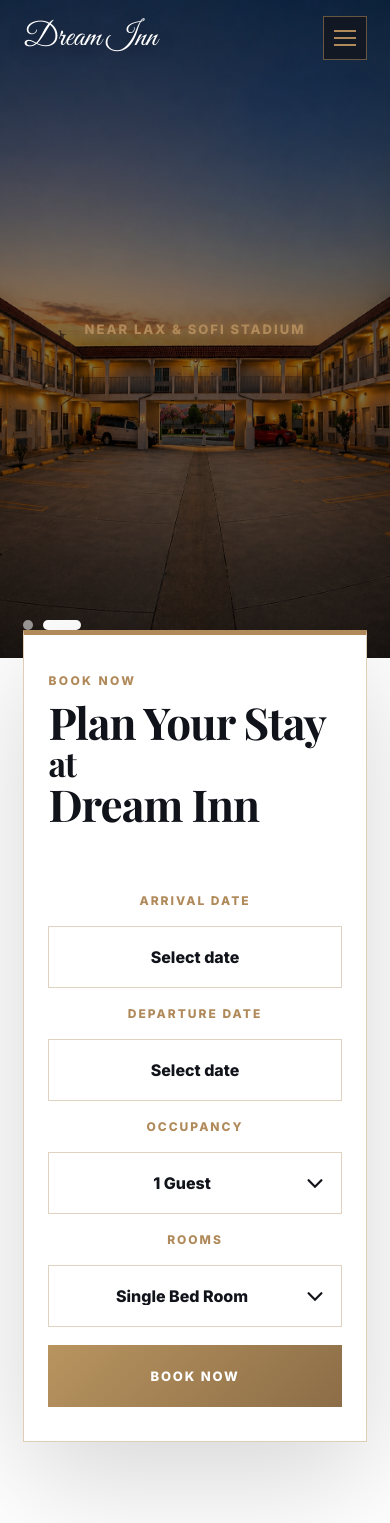
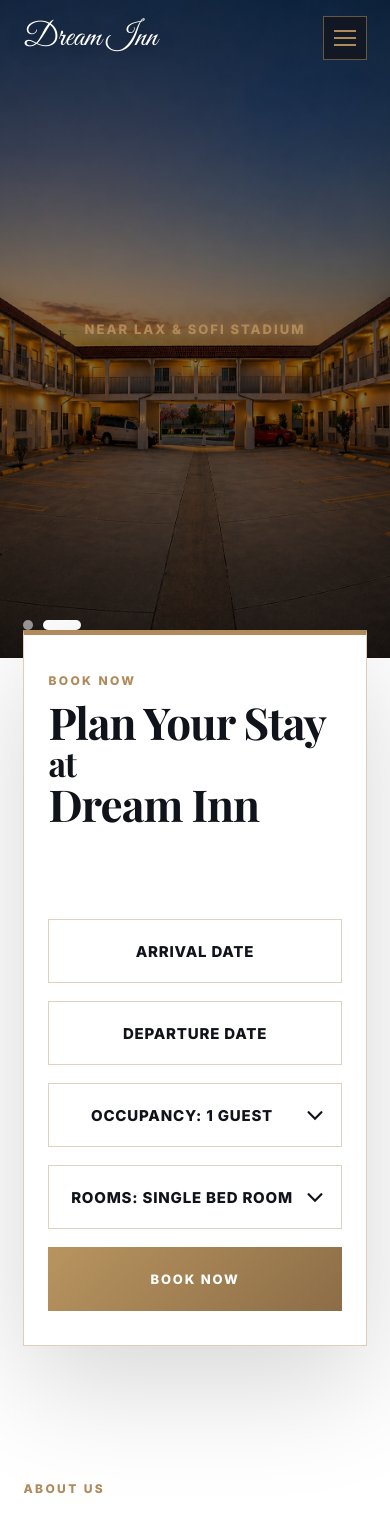
Before and after one commit to meetx00719/dream-inn-website, a React (Vite) app: page / in a window 390 px wide. Shown: the top 1523 px of the page. Built offline with nearby package versions, Linux system fonts and the light colour scheme; a web font is replaced by a local one.

Commit message:
Fixtry hard bro

```diff
--- a/src/App.jsx
+++ b/src/App.jsx
@@ -22,14 +22,8 @@ import jacuzzi2 from "./assets/jacuzzi2.jpg";
 import jacuzzi3 from "./assets/jacuzzi3.jpg";
 
 const heroSlides = [
-  {
-    image: hero1,
-    mobileImage: hero1Mobile,
-  },
-  {
-    image: hero2,
-    mobileImage: hero2Mobile,
-  },
+  { image: hero1, mobileImage: hero1Mobile },
+  { image: hero2, mobileImage: hero2Mobile },
 ];
 
 const parkingPolicy =
@@ -132,10 +126,24 @@ function App() {
   const [checkIn, setCheckIn] = useState("");
   const [checkOut, setCheckOut] = useState("");
   const [occupancy, setOccupancy] = useState("1");
+  const [selectedRoomName, setSelectedRoomName] = useState("Single Bed Room");
   const [openCalendar, setOpenCalendar] = useState(null);
   const [activeDot, setActiveDot] = useState(0);
   const [mobileMenuOpen, setMobileMenuOpen] = useState(false);
+
   const bookingRef = useRef(null);
+  const today = formatDate(new Date());
+
+  const availableRooms =
+    Number(occupancy) > 2
+      ? rooms.filter((room) => room.name === "Double Bed Room")
+      : rooms;
+
+  useEffect(() => {
+    if (!availableRooms.some((room) => room.name === selectedRoomName)) {
+      setSelectedRoomName(availableRooms[0]?.name || "");
+    }
+  }, [occupancy, availableRooms, selectedRoomName]);
 
   useEffect(() => {
     const closeCalendar = (event) => {
@@ -152,13 +160,6 @@ useEffect(() => {
       document.removeEventListener("touchstart", closeCalendar);
     };
   }, []);
-
-  const today = formatDate(new Date());
-
-  const availableRooms =
-    Number(occupancy) > 2
-      ? rooms.filter((room) => room.name === "Double Bed Room")
-      : rooms;
 
   useEffect(() => {
     const timer = setInterval(() => {
@@ -177,14 +178,9 @@ useEffect(() => {
     const isMobile = window.innerWidth <= 760;
     const offset = isMobile ? 80 : 100;
 
-    const y =
-      section.getBoundingClientRect().top + window.pageYOffset - offset;
+    const y = section.getBoundingClientRect().top + window.pageYOffset - offset;
 
-    window.scrollTo({
-      top: y,
-      behavior: "smooth",
-    });
-
+    window.scrollTo({ top: y, behavior: "smooth" });
     setMobileMenuOpen(false);
   };
 
@@ -199,11 +195,7 @@ useEffect(() => {
       window.pageYOffset -
       (window.innerHeight / 2 - section.offsetHeight / 2);
 
-    window.scrollTo({
-      top: y,
-      behavior: "smooth",
-    });
-
+    window.scrollTo({ top: y, behavior: "smooth" });
     setMobileMenuOpen(false);
   };
 
@@ -351,20 +343,20 @@ useEffect(() => {
         <section id="booking" className="bookingLuxury" ref={bookingRef}>
           <div className="bookingHeader">
             <span className="sectionKicker">Book Now</span>
+
             <h2 className="bookingTitle">
               <span>Plan Your Stay</span>
               <span className="bookingAt">at</span>
               <span className="bookingHotel">Dream Inn</span>
-
             </h2>
           </div>
 
           <form className="bookingForm">
             <DatePicker
               id="checkin"
-              label="Arrival Date"
               value={checkIn}
               min={today}
+              placeholder="Arrival Date"
               onChange={handleCheckIn}
               openCalendar={openCalendar}
               setOpenCalendar={setOpenCalendar}
@@ -372,37 +364,41 @@ useEffect(() => {
 
             <DatePicker
               id="checkout"
-              label="Departure Date"
               value={checkOut}
               min={checkIn ? getNextDay(checkIn) : getNextDay(today)}
+              placeholder="Departure Date"
               onChange={setCheckOut}
               openCalendar={openCalendar}
               setOpenCalendar={setOpenCalendar}
             />
 
             <div className="inputGroup">
-  <label>Occupancy</label>
               <select
                 value={occupancy}
                 onFocus={() => setOpenCalendar(null)}
                 onClick={() => setOpenCalendar(null)}
                 onChange={(event) => setOccupancy(event.target.value)}
+                aria-label="Occupancy"
               >
-    <option value="1">1 Guest</option>
-    <option value="2">2 Guests</option>
-    <option value="3">3 Guests</option>
-    <option value="4">4 Guests</option>
+                <option value="1">Occupancy: 1 Guest</option>
+                <option value="2">Occupancy: 2 Guests</option>
+                <option value="3">Occupancy: 3 Guests</option>
+                <option value="4">Occupancy: 4 Guests</option>
               </select>
             </div>
 
             <div className="inputGroup">
-  <label>Rooms</label>
               <select
+                value={selectedRoomName}
                 onFocus={() => setOpenCalendar(null)}
                 onClick={() => setOpenCalendar(null)}
+                onChange={(event) => setSelectedRoomName(event.target.value)}
+                aria-label="Rooms"
               >
                 {availableRooms.map((room) => (
-      <option key={room.name}>{room.name}</option>
+                  <option key={room.name} value={room.name}>
+                    Rooms: {room.name}
+                  </option>
                 ))}
               </select>
             </div>
@@ -592,9 +588,9 @@ function formatDate(date) {
 
 function DatePicker({
   id,
-  label,
   value,
   min,
+  placeholder,
   onChange,
   openCalendar,
   setOpenCalendar,
@@ -638,14 +634,13 @@ function DatePicker({
 
   return (
     <div className="inputGroup datePickerWrap">
-      <label>{label}</label>
-
       <button
         type="button"
         className="datePopupInput"
         onClick={() => setOpenCalendar(open ? null : id)}
+        aria-label={placeholder}
       >
-        {value || "Select date"}
+        {value || placeholder || "Select date"}
       </button>
 
       {open && (
@@ -746,7 +741,9 @@ function RoomDetailsModal({ room, onClose, onCheckAvailability }) {
     setActive((current) => (current + 1) % room.images.length);
 
   const prevSlide = () =>
-    setActive((current) => (current - 1 + room.images.length) % room.images.length);
+    setActive(
+      (current) => (current - 1 + room.images.length) % room.images.length
+    );
 
   return (
     <div className="modalOverlay" onClick={onClose}>
@@ -815,7 +812,7 @@ function RoomDetailsModal({ room, onClose, onCheckAvailability }) {
             className="modalBookBtn"
             onClick={onCheckAvailability}
           >
-            Check Availability
+            Book Now
           </button>
         </div>
       </div>
--- a/src/index.css
+++ b/src/index.css
@@ -1697,3 +1697,74 @@ button {
     width: min(326px, 86vw);
   }
 }
+.bookingLuxury {
+  grid-template-columns: 520px 1fr;
+  gap: 64px;
+  align-items: center;
+}
+
+.bookingTitle span {
+  display: block;
+}
+
+.bookingTitle span:first-child {
+  white-space: nowrap;
+}
+
+.bookingForm .inputGroup > label {
+  display: none;
+}
+
+.bookingForm .inputGroup select,
+.bookingForm .datePopupInput,
+.bookingForm .checkBtn {
+  height: 64px;
+  display: flex;
+  align-items: center;
+  justify-content: center;
+}
+
+.bookingForm .inputGroup select,
+.bookingForm .datePopupInput {
+  text-align: center;
+  text-align-last: center;
+  font-size: 15px;
+  font-weight: 900;
+  text-transform: uppercase;
+  letter-spacing: 0.8px;
+}
+
+.bookingForm .checkBtn {
+  align-self: center;
+}
+
+.calendarPopup {
+  top: calc(100% + 12px);
+  left: 50%;
+  transform: translateX(-50%);
+}
+
+@media (max-width: 1250px) {
+  .bookingLuxury {
+    grid-template-columns: 1fr;
+  }
+
+  .bookingForm {
+    grid-template-columns: repeat(2, 1fr);
+  }
+
+  .checkBtn {
+    grid-column: span 2;
+    width: 100%;
+  }
+}
+
+@media (max-width: 760px) {
+  .bookingForm {
+    grid-template-columns: 1fr;
+  }
+
+  .checkBtn {
+    grid-column: auto;
+  }
+}
```
Lines whose indentation alone changed are shown as unchanged.
